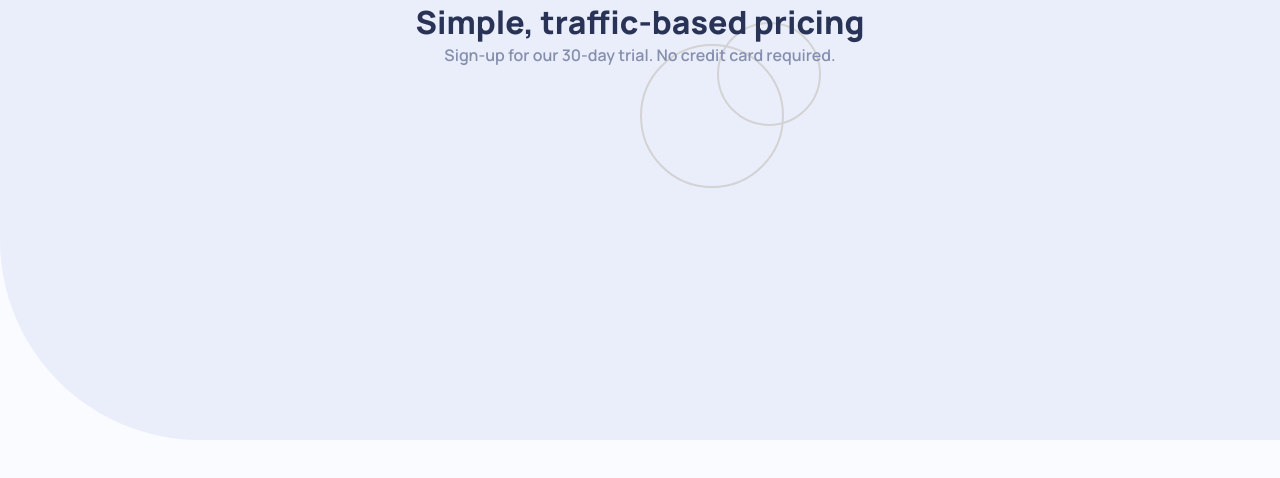
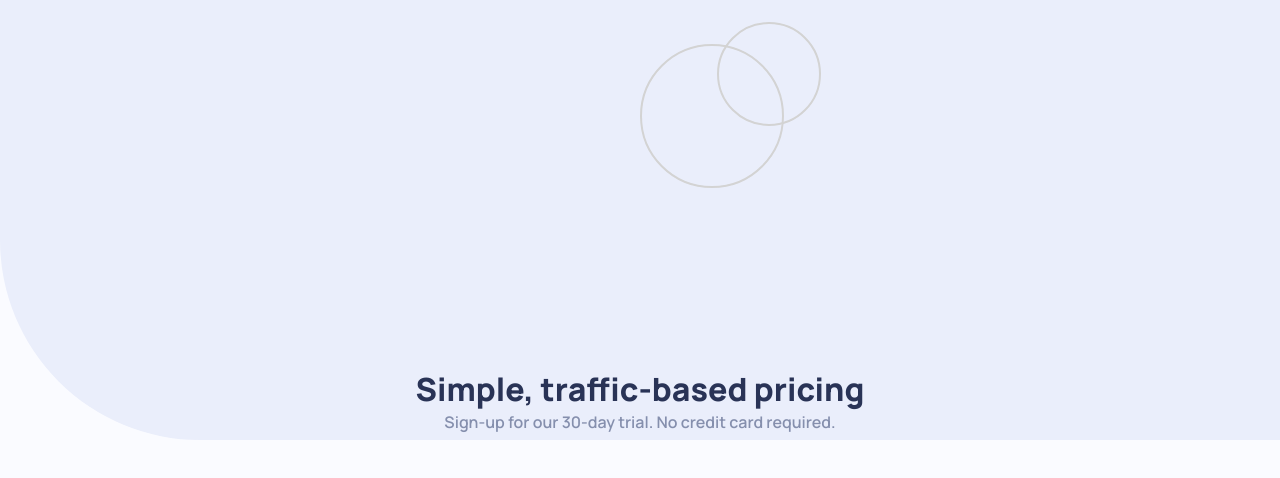
Before and after one commit to abhistark007/invsto-assignment, a React (Create React App) app: page / in a window 1280 px wide. Shown: the top 478 px of the page. Built offline with nearby package versions, Linux system fonts and the light colour scheme.

Commit message:
Update App.css

```diff
--- a/src/App.css
+++ b/src/App.css
@@ -9,6 +9,8 @@
   display: flex;
   flex-direction: column;
   align-items: center;
+  justify-content: center;
+  gap: 50px;
 }
 
 .app__background{
```
